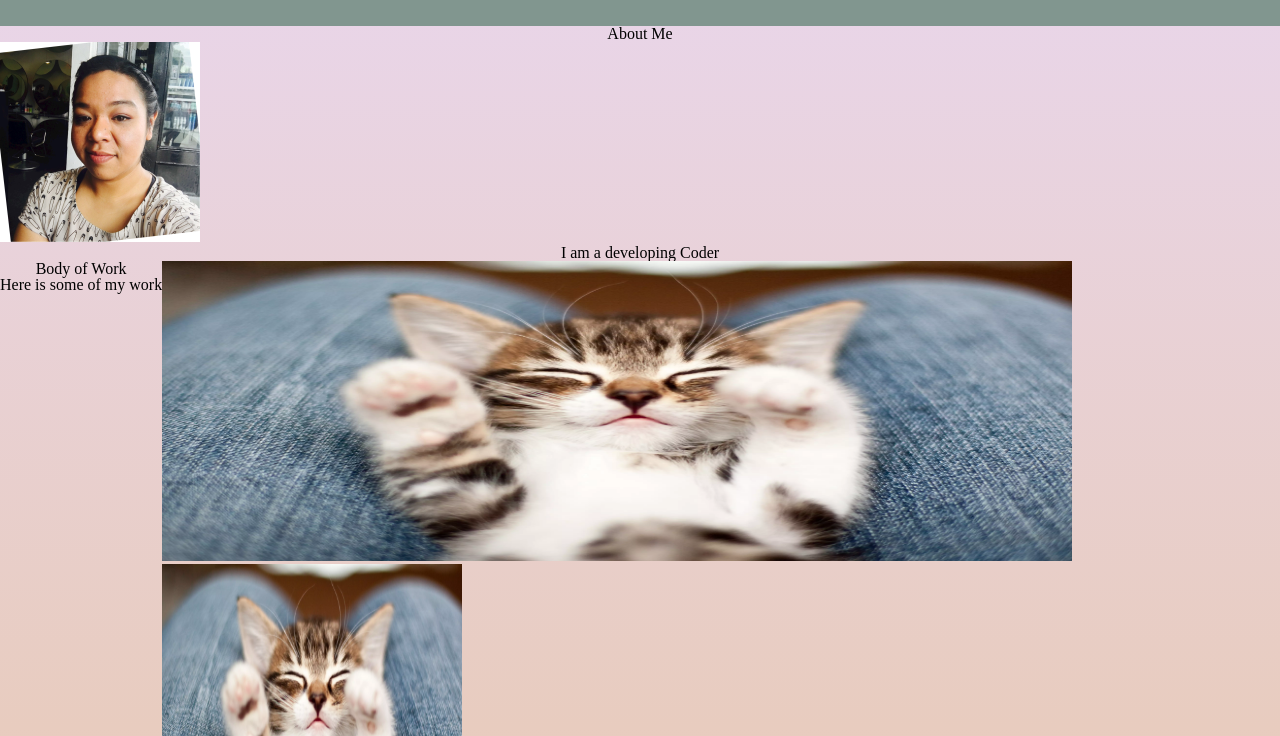
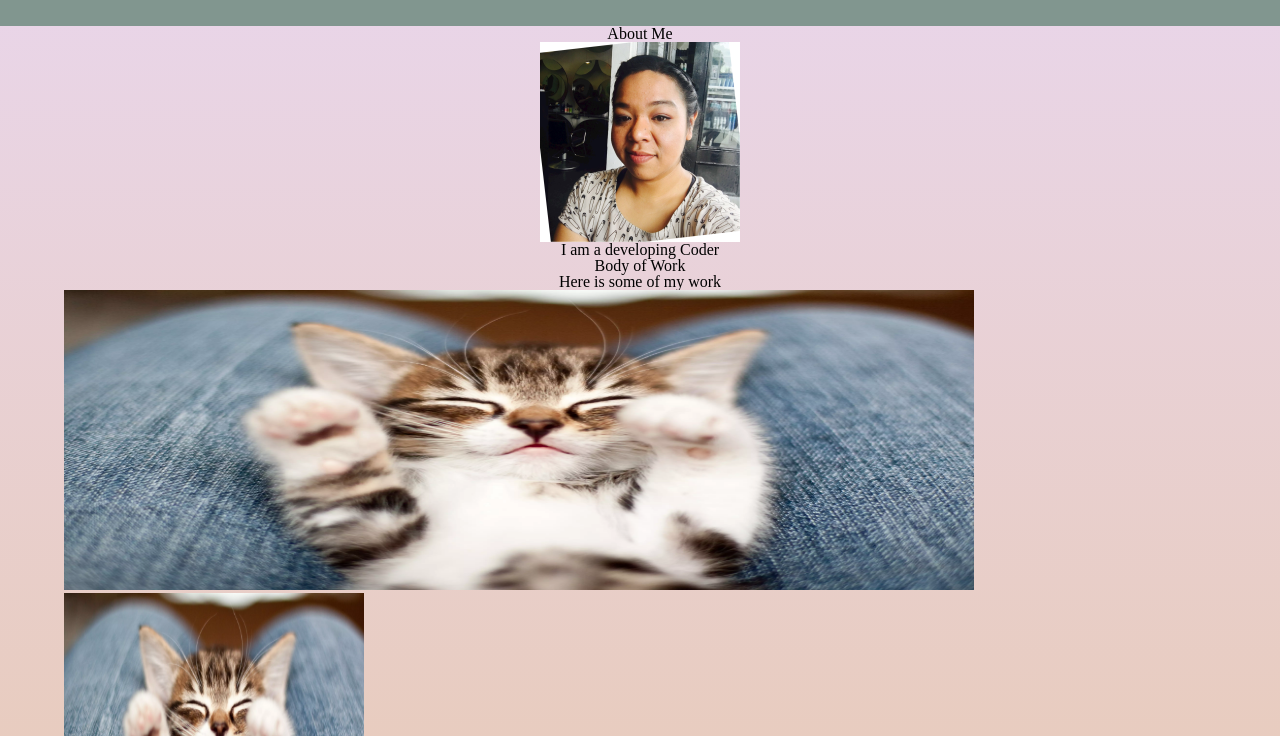
Before and after one commit to Sophtron5000/myPortfolio, a plain HTML site: page index.html in a window 1280 px wide. Shown: the part 64-800 px from the top of the page. Drawn offline with Linux system fonts and the light colour scheme; files that its build step writes are made by us from their sources.

Commit message:
realign photos and headers

```diff
--- a/style.css
+++ b/style.css
@@ -40,7 +40,15 @@ h1{
  }
 
  .about {
+    display: inline-flex;
+    flex-direction: column;
+    flex-wrap: wrap;
     align-content: center;
+    width: 100vw;
+ }
+
+ .photo {
+     display: flex;
  }
 
  #about,#work,#contact,p {
@@ -60,25 +68,31 @@ h1{
 
 .work {
     display: inline-flex;
-    flex-direction: row;
+    flex-direction: column;
     flex-wrap: wrap;
-    justify-content: center;
+    align-content: center;
+    width: 100vw;
 }
 
 
 .project {
+    display: block;
+    align-items: center;
     position: relative;
+    width: 90vw
 
 }
 
 .container {
+    display: flex;
+    flex-wrap: wrap;
     position: relative;
     width: 50%;
     max-width: 300px;
 }
 
 .image {
-    display: block;
+    display: flex;
     width: 100%;
     height: auto;
   }
@@ -88,7 +102,7 @@ h1{
     background: rgb(150, 189, 198);
     background: rgba(150, 189, 198, 0.5);
     color: #f1f1f1;
-    width: 100%;
+    width: 85%;
     transition: .5s ease;
     opacity:0;
     color: white;
```
